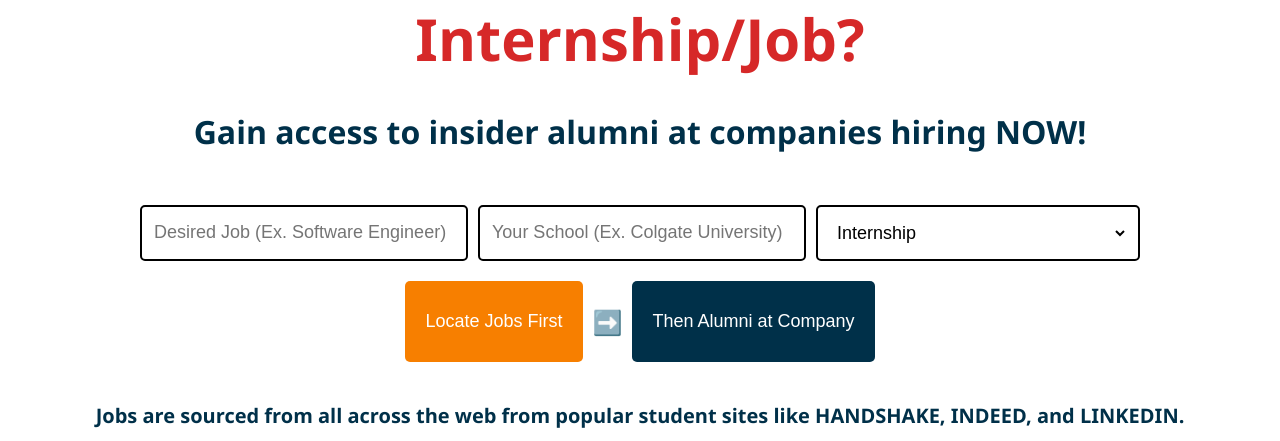
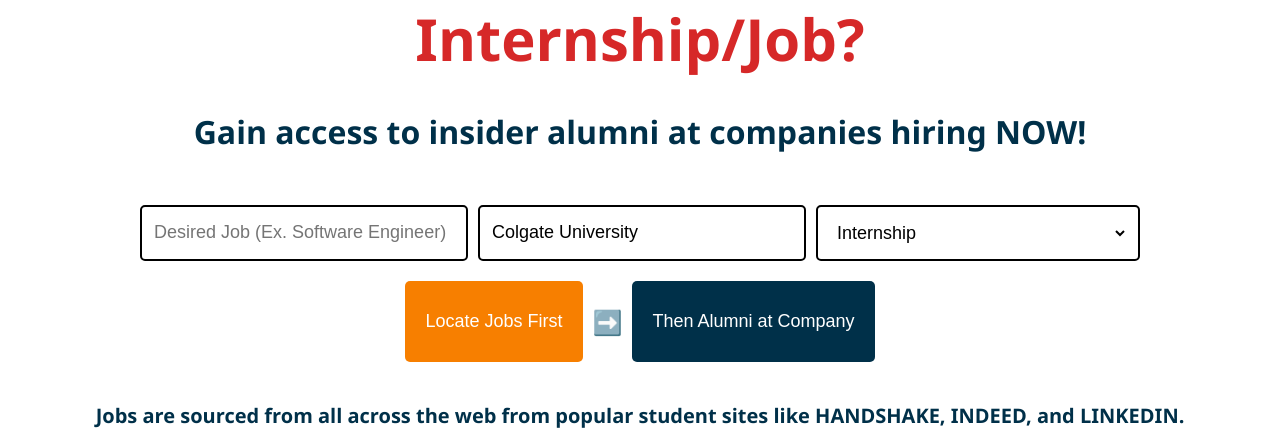
Before and after one commit to CerIsaiah/deploy-alumni, a Flask app: page / in a window 1280 px wide. Shown: the part 228-669 px from the top of the page. Run offline with Flask 3, Linux system fonts and the light colour scheme.

Commit message:
media we we

```diff
--- a/files/templates/index.html
+++ b/files/templates/index.html
@@ -338,10 +338,10 @@
         <div class="search-container" style="width: 100%; max-width: 800px;">
             <div class="search-boxes">
                 <div class="search-box">
-                    <input type="text" id="search-term" placeholder="Desired Job (Ex. Software Engineer)">
+                    <input type="text" id="search-term" placeholder="Desired Job (Ex. Software Engineer)" >
                 </div>
                 <div class="search-box">
-                    <input type="text" id="school-name" placeholder="Your School (Ex. Colgate University)" >
+                    <input type="text" id="school-name" placeholder="Your School (Ex. Colgate University)" value="Colgate University" >
                 </div>
                 <div class="dropdown">
                     <select id="job-type">
```
